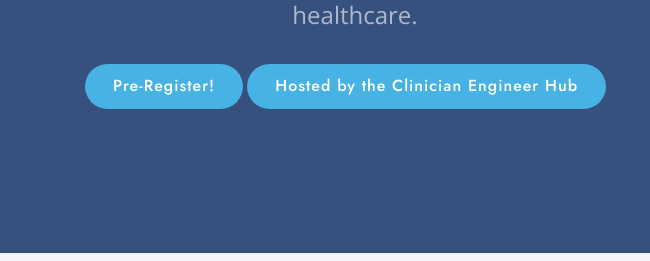
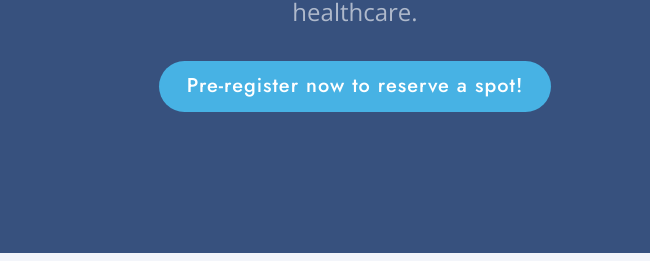
Before and after one commit to ClinHacks/ClinHacks.github.io, a plain HTML site: page index.html in a window 1280 px wide. Shown: the part 387-648 px from the top of the page, 0-650 px from the left. Drawn offline with nearby package versions, Linux system fonts and the light colour scheme.

Commit message:
Update index.html

```diff
--- a/index.html
+++ b/index.html
@@ -78,10 +78,8 @@
 
           <h2 style = "text-align: center; padding : 0; margin : 0; line-height : 30px; font-family: 'Open Sans'"> Join us <i>virtually</i> on March 13-14, 2021 to help bring innovation and global collaboration to healthcare.</h2><br />
 
-          <div class="d-lg-flex">
-            <a href="https://forms.gle/dcAWswqbBD9aMXRC7" class="btn-get-started scrollto" style ="text-align: center;" >Pre-Register!<a>
-            &nbsp;
-            <a href="https://clinicianengineer.com/" class="btn-get-started scrollto" style ="text-align: center;">Hosted by the Clinician Engineer Hub</a>
+          <div class="d-lg-flex justify-content-center" style="align-self: :center">
+            <a style= "font-size: 20px; align-content: center;" href="https://forms.gle/dcAWswqbBD9aMXRC7" class="btn-get-started scrollto" display= flex; justify-content= center;>Pre-register now to reserve a spot!</a>
           </div>
 
 
```
